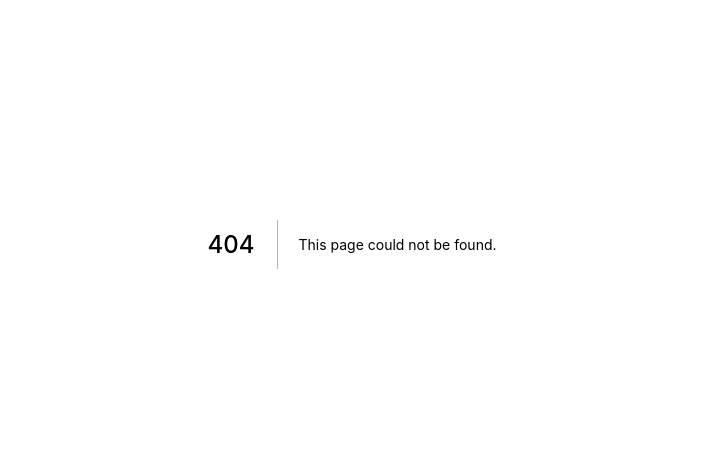
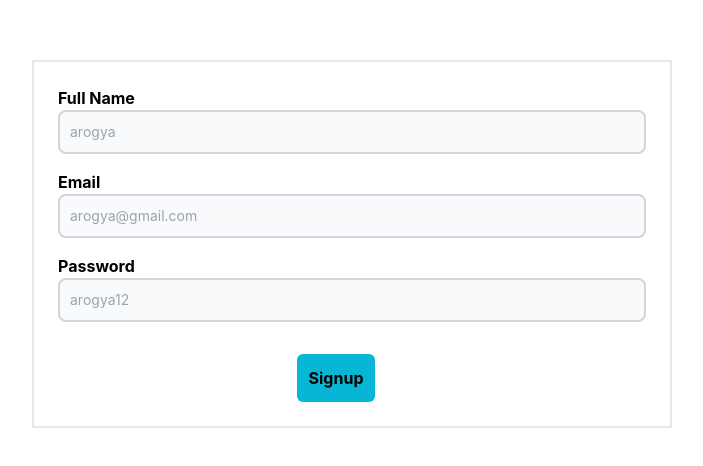
Before and after one commit to arogya01/whimisical-frontend, a Next.js app: page /signup in a window 1280 px wide. Before the commit this address had no page. Shown: the part 156-622 px from the top of the page, without its empty margins (288-991 px from the left). Built offline with nearby package versions, Linux system fonts and the light colour scheme.

Commit message:
:hammer: created the login and signup page component

```diff
--- /dev/null
+++ b/pages/login.jsx
@@ -0,0 +1,38 @@
+export default function Login() {
+    return (
+      <div className="w-full h-screen m-auto flex flex-row items-center justify-center ">
+        <form action="/" method="POST" className="flex flex-row flex-wrap    border-2 p-6 w-1/2">
+
+          <div className="mb-4 w-full">
+            <label htmlFor="email" className="block font-bold">
+              Email
+            </label>
+            <input
+              type="email"
+              id="email"
+              className="bg-gray-50 border border-gray-300 text-gray-900 text-sm block border-2  w-full rounded-lg p-2.5"
+              placeholder="arogya@gmail.com"
+              required
+            />
+          </div>
+          <div className="mb-4 w-full">
+            <label htmlFor="password" className="block font-bold">
+              Password
+            </label>
+            <input
+              type="password"
+              id="password"
+              className="bg-gray-50 border border-gray-300 text-gray-900 text-sm block border-2  w-full  rounded-lg p-2.5"
+              placeholder="arogya12"
+              required
+            />
+          </div>
+          <div className="mt-4 w-full grid place-content-center">
+          <button type="submit" className="bg-cyan-500 transition-all hover:bg-cyan-600  font-bold font-sans p-3 rounded-md mr-8 p-2.5">
+            Login
+          </button>
+          </div>
+        </form>
+      </div>
+    );
+  }
--- /dev/null
+++ b/pages/signup.jsx
@@ -0,0 +1,49 @@
+export default function Signup() {
+  return (
+    <div className="w-full h-screen m-auto flex flex-row items-center justify-center ">
+      <form action="POST" className="flex flex-row flex-wrap    border-2 p-6 w-1/2">
+        <div className="mb-4 w-full">
+          <label htmlFor="full_name" className="block font-bold">
+            Full Name
+          </label>
+          <input
+            type="text"
+            id="full_name"
+            className="bg-gray-50 border border-gray-300 text-gray-900 text-sm block border-2   w-full  rounded-lg p-2.5"
+            placeholder="arogya"
+            required
+          />
+        </div>
+        <div className="mb-4 w-full">
+          <label htmlFor="email" className="block font-bold">
+            Email
+          </label>
+          <input
+            type="email"
+            id="email"
+            className="bg-gray-50 border border-gray-300 text-gray-900 text-sm block border-2  w-full rounded-lg p-2.5"
+            placeholder="arogya@gmail.com"
+            required
+          />
+        </div>
+        <div className="mb-4 w-full">
+          <label htmlFor="password" className="block font-bold">
+            Password
+          </label>
+          <input
+            type="password"
+            id="password"
+            className="bg-gray-50 border border-gray-300 text-gray-900 text-sm block border-2  w-full  rounded-lg p-2.5"
+            placeholder="arogya12"
+            required
+          />
+        </div>
+        <div className="mt-4 w-full grid place-content-center">
+        <button type="submit" className="bg-cyan-500 transition-all hover:bg-cyan-600  font-bold font-sans p-3 rounded-md mr-8 p-2.5">
+          Signup
+        </button>
+        </div>
+      </form>
+    </div>
+  );
+}
```
